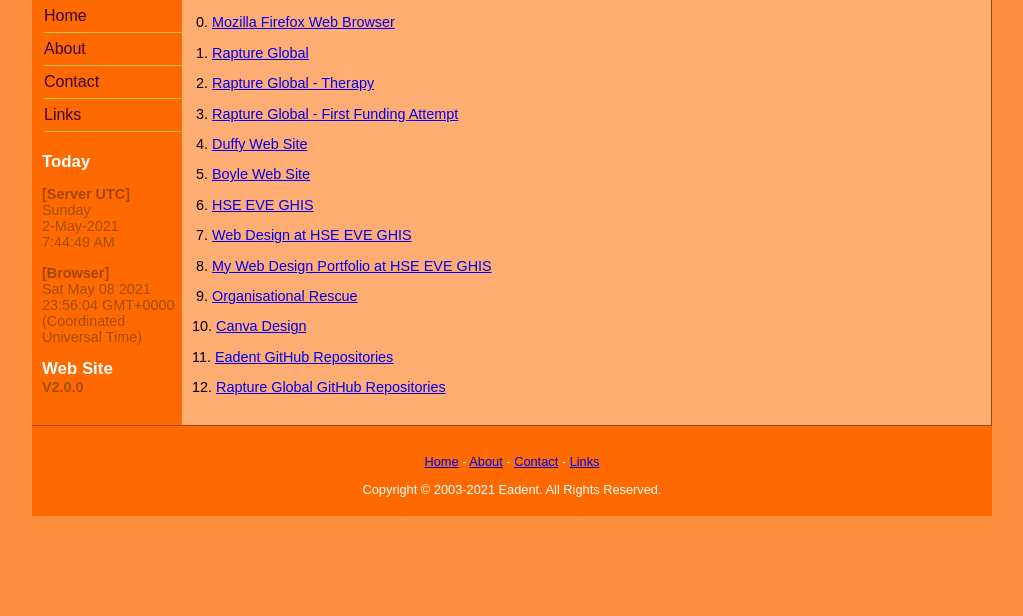
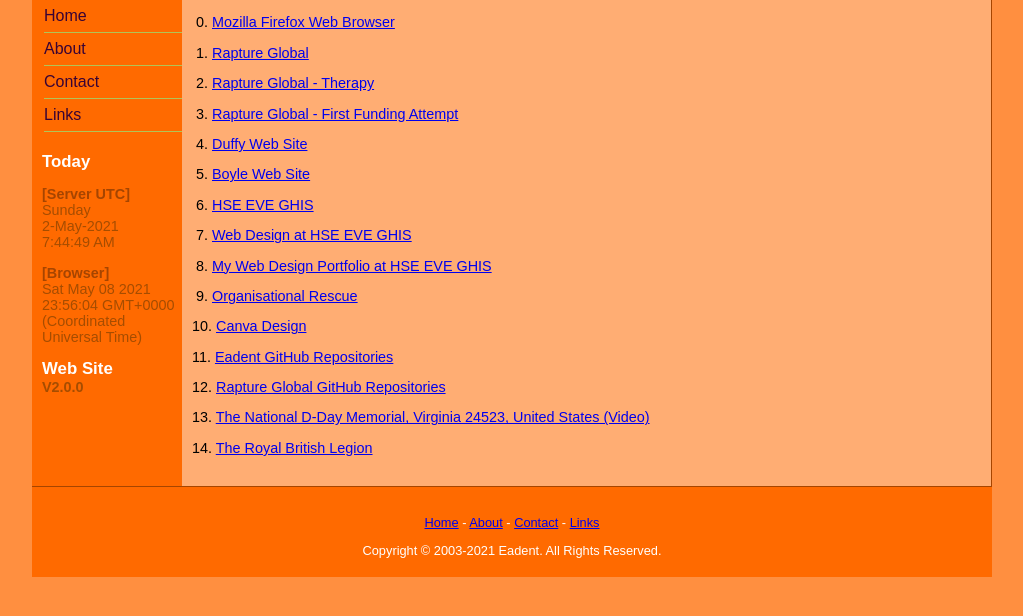
Before and after one commit to Eadent/Eadent, a PHP site: page /Links.php in a window 1280 px wide. Shown: the part 101-717 px from the top of the page, without its empty margins (128-1151 px from the left). Run offline with PHP 8.4, Linux system fonts and the light colour scheme.

Commit message:
feat: Honouring some of the Heroes of World War II.
https://www.Eadent.com/

```diff
--- a/Links.php
+++ b/Links.php
@@ -98,6 +98,12 @@
 		<p>
 			12. <a target="_blank" href="https://www.GitHub.com/Rapture-Global/">Rapture Global GitHub Repositories</a>
 		</p>
+		<p>
+			13. <a target="_blank" href="https://www.Eadent.com/Videos/The National D-Day Memorial - 3 Overlord Cir, Bedford, VA 24523, United States - 20150417_133020.mp4">The National D-Day Memorial, Virginia 24523, United States (Video)</a>
+		</p>
+		<p>
+			14. <a target="_blank" href="https://www.BritishLegion.org.uk/">The Royal British Legion</a>
+		</p>
 		<p style="margin: 0; padding: 0;">
 		<br />
 		</p>
```
Also changed, not shown: 1 other file.
